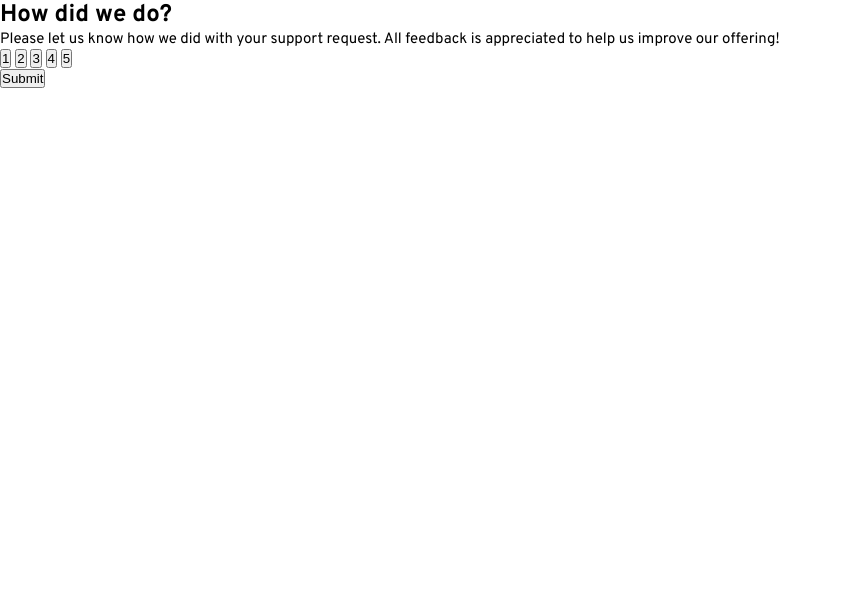
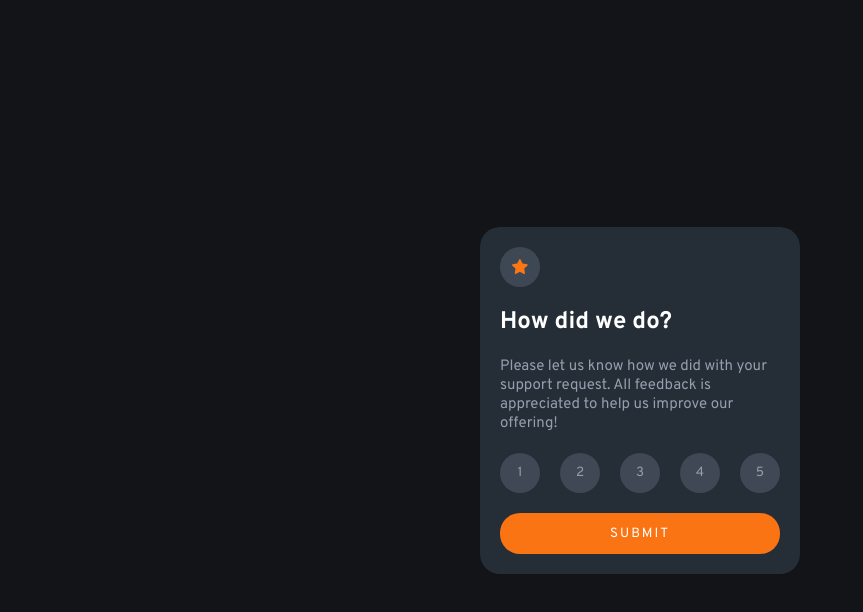
Before and after one commit to salvarez96/FEM-interactive-rating, a plain HTML site: page pug/index.html in a window 1280 px wide. Shown: the whole page, without its empty margins (0-863 px from the left). Drawn offline with Linux system fonts and the light colour scheme.

Commit message:
Add styling to ratings page

```diff
--- /dev/null
+++ b/sass/components/_card.scss
@@ -0,0 +1,43 @@
+.card {
+  max-width: 320px;
+  display: flex;
+  flex-direction: column;
+  padding: 20px;
+  margin: 0 auto;
+  border-radius: 20px;
+  background-color: $dark-blue;
+  &__icon {
+    width: max-content;
+    border-radius: 20px;
+    padding: 20px;
+    background-color: rgba($medium-grey, 0.3);
+    background-image: url('../images/icon-star.svg');
+    background-repeat: no-repeat;
+    background-position: center;
+    background-size: 16px;
+  }
+  &__title {
+    margin-top: calc(20rem / 16);
+    color: $white;
+  }
+  &__text {
+    margin-top: calc(20rem / 16);
+    color: $light-grey;
+  }
+  &__submit {
+    margin-top: calc(20rem / 16);
+    padding: calc(12rem / 16) 0;
+    border: 0;
+    border-radius: 20px;
+    background-color: $orange;
+    font-family: inherit;
+    text-transform: uppercase;
+    color: $white;
+    letter-spacing: calc(2rem / 16);
+    &:hover {
+      cursor: pointer;
+      background-color: $white;
+      color: $orange;
+    }
+  }
+}
--- a/sass/components/_global.scss
+++ b/sass/components/_global.scss
@@ -18,8 +18,16 @@ $bold-font: 700;
 
 body {
   font-family: 'Overpass', sans-serif;
+  background-color: $very-dark-blue;
 }
 
 p {
   font-size: calc(15rem / 16);
 }
+
+main {
+  width: 100vw;
+  min-height: 100vh;
+  display: flex;
+  align-items: center;
+}
--- /dev/null
+++ b/sass/components/_rating.scss
@@ -0,0 +1,19 @@
+.rating {
+  display: flex;
+  justify-content: space-between;
+  margin-top: calc(20rem / 16);
+  &__button {
+    width: calc(40rem / 16);
+    height: calc(40rem / 16);
+    border: 0;
+    border-radius: calc(20rem / 16);
+    font-family: inherit;
+    color: $light-grey;
+    background-color: rgba($medium-grey, 0.3);
+    &:hover {
+      cursor: pointer;
+      color: $white;
+      background-color: $orange;
+    }
+  }
+}
--- a/sass/css/styles.scss
+++ b/sass/css/styles.scss
@@ -1 +1,3 @@
 @import '../components/_global';
+@import '../components/_card';
+@import '../components/_rating';
```
Also changed, not shown: sass/css/styles.css.
